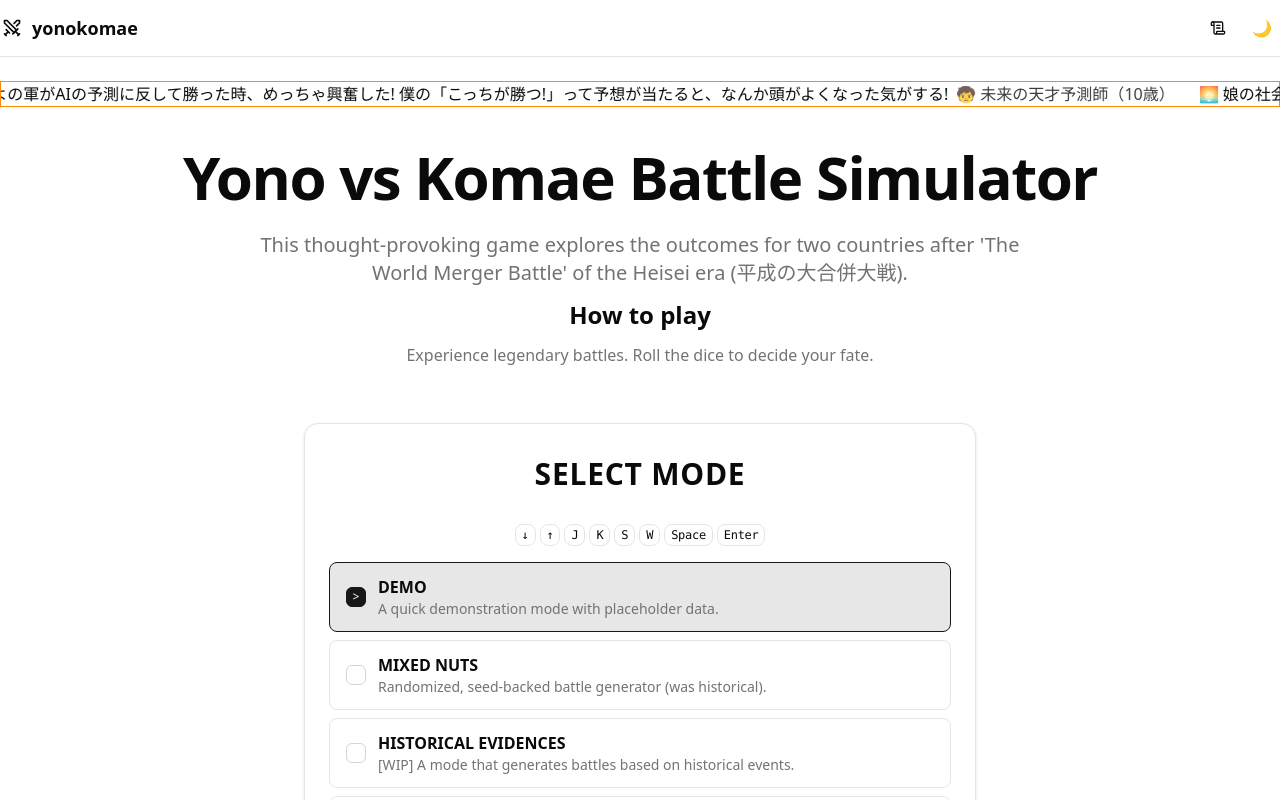
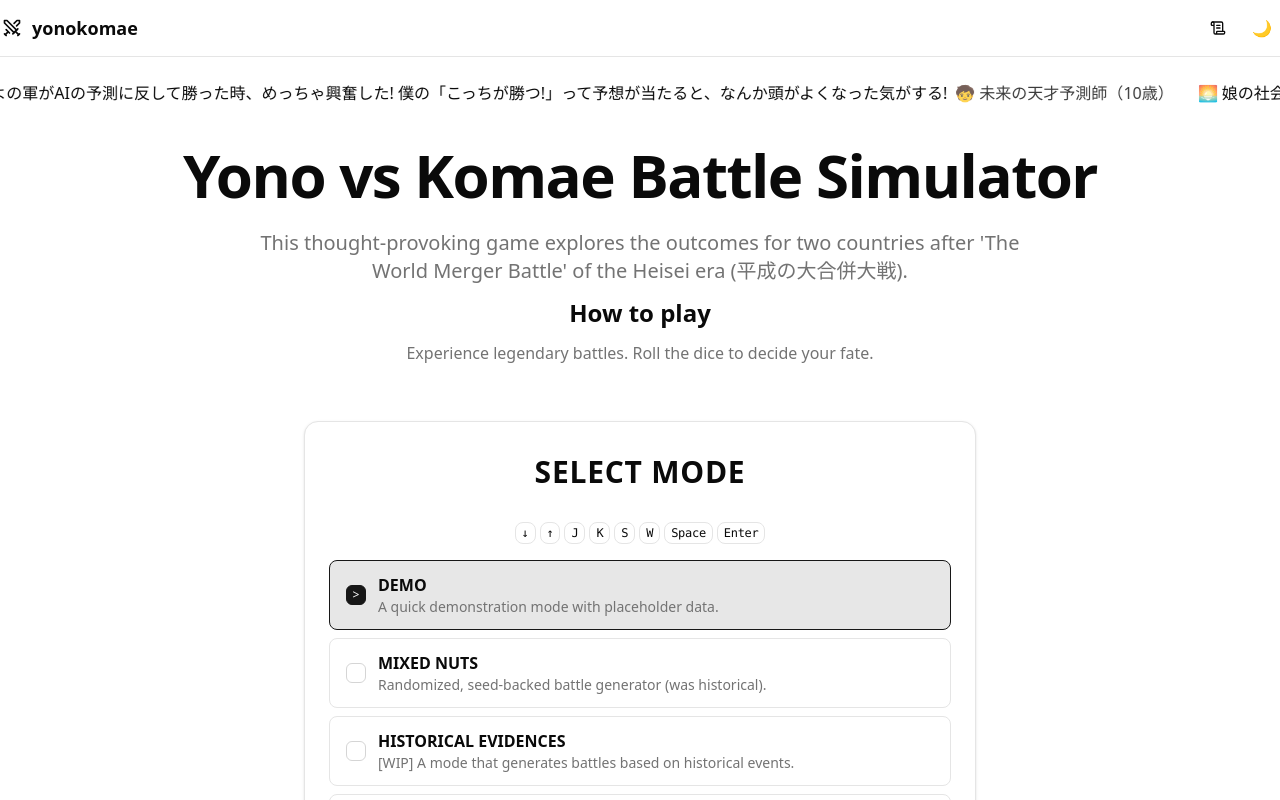
Before and after one commit to F88/yonokomae, a React (Vite) app: page / in a window 1280 px wide. Shown: the top 800 px of the page. Built offline with nearby package versions, Linux system fonts and the light colour scheme.

Commit message:
fix: adjust border styles and z-index for marquee components to improve layout and visibility

```diff
--- a/src/App.tsx
+++ b/src/App.tsx
@@ -125,7 +125,7 @@ function App() {
       <br />
 
       {/* Information */}
-      <div className="grid gap-3 py-0 border-1 border-orange-400 ">
+      <div className="grid gap-3 py-0 border-0 border-orange-400 ">
         <UserVoicesMarquee speed="molasses" gap="md" reverse={false} />
         {/* <UserVoicesCarousel intervalMs={3000} pauseOnHover orientation="vertical" /> */}
         {/* <UsageExamplesCarousel intervalMs={3000} pauseOnHover orientation="vertical"/> */}
--- a/src/components/BaseMarquee.tsx
+++ b/src/components/BaseMarquee.tsx
@@ -61,14 +61,15 @@ export function BaseMarquee<T>({
   if (source.length === 0) return null;
 
   return (
-    <section className={className} aria-label={ariaLabel}>
+    <section
+      className={[className, 'yk-marquee--fade-edges-overlay']
+        .filter(Boolean)
+        .join(' ')}
+      aria-label={ariaLabel}
+    >
       <div aria-live="polite">
         <Marquee
-          className={[
-            'yk-marquee--fade-edges',
-            'yk-marquee--fade-edges-overlay',
-            marqueeClassName,
-          ]
+          className={['yk-marquee--fade-edges', marqueeClassName]
             .filter(Boolean)
             .join(' ')}
           pauseOnHover={pauseOnHover}
--- a/src/components/ui/marquee.css
+++ b/src/components/ui/marquee.css
@@ -58,7 +58,7 @@
   bottom: 0;
   width: var(--yk-marquee-fade-width);
   pointer-events: none;
-  z-index: 1;
+  z-index: 10;
 }
 .yk-marquee--fade-edges-overlay::before {
   left: 0;
@@ -91,6 +91,8 @@
   animation-timing-function: linear;
   animation-iteration-count: infinite;
   width: 200%;
+  position: relative;
+  z-index: 0;
 }
 
 @keyframes yk-marquee-keyframes {
```
